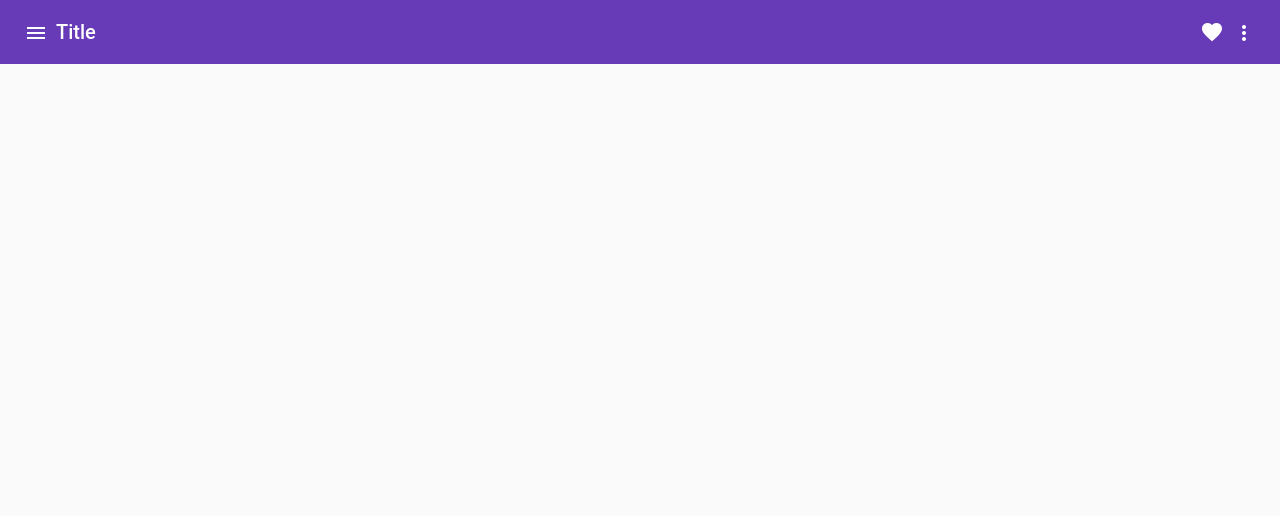
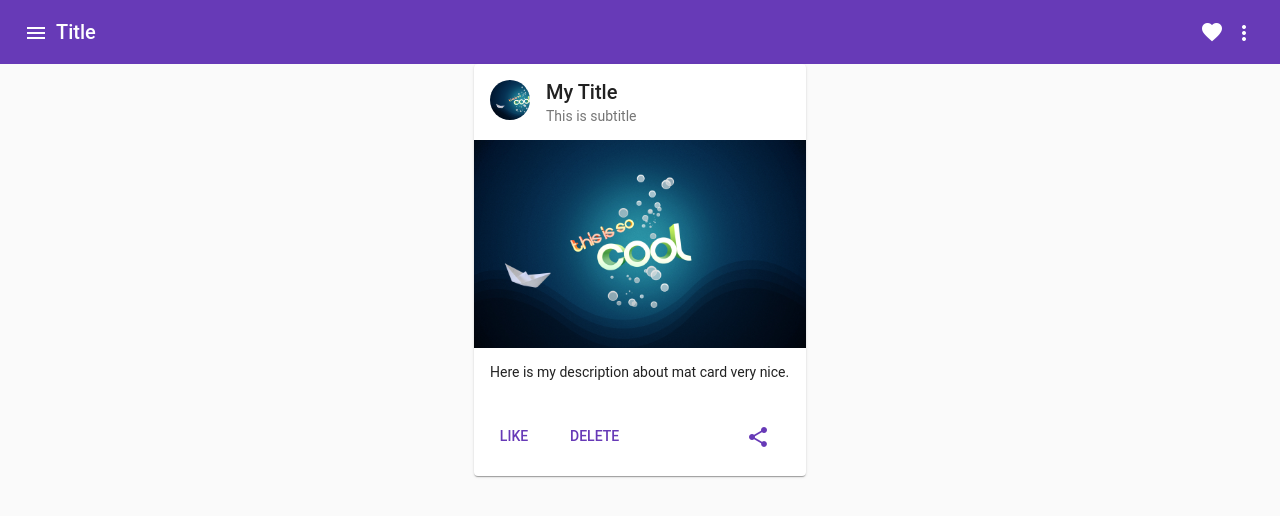
Before and after one commit to surekrishna/AngularMaterial, an Angular app: page /card-info in a window 1280 px wide. Before the commit this address led to /. Shown: the top 516 px of the page. Built offline with nearby package versions, Linux system fonts and the light colour scheme.

Commit message:
added material card and added image in assets/images folder

```diff
--- a/src/app/app.module.ts
+++ b/src/app/app.module.ts
@@ -12,6 +12,7 @@ import { MatMenuModule } from '@angular/material/menu';
 
 //Routing section
 import { AppRoutingModule } from './app-routing.module';
+import { CustomersModule } from './modules/customers/customers.module';
 
 @NgModule({
   declarations: [
@@ -20,6 +21,7 @@ import { AppRoutingModule } from './app-routing.module';
   imports: [
     BrowserModule,
     AppRoutingModule,
+    CustomersModule,
     //Material section
     BrowserAnimationsModule,
     MatButtonModule,
--- /dev/null
+++ b/src/app/modules/customers/customer-card/customer-card.component.css
@@ -0,0 +1,17 @@
+.mat-card {
+    max-width: 300px;
+    margin: auto;
+}
+
+.mat-card-avatar {
+    background-image: url('/assets/images/Cool-HD-Wallpaper.jpg');
+    background-size: cover;
+}
+
+.mat-card-actions {
+    display: flex;
+}
+
+.mat-card-actions .flex-spacer {
+    width: 100%;
+}
--- /dev/null
+++ b/src/app/modules/customers/customer-card/customer-card.component.html
@@ -0,0 +1,23 @@
+<mat-card>
+  <mat-card-header>
+    <div mat-card-avatar></div>
+    <mat-card-title>My Title</mat-card-title>
+    <mat-card-subtitle>This is subtitle</mat-card-subtitle>
+  </mat-card-header>
+  <img mat-card-image src="/assets/images/Cool-HD-Wallpaper.jpg">
+  <mat-card-content>
+    <p>Here is my description about mat card very nice.</p>
+  </mat-card-content>
+  <mat-card-actions>
+    <button mat-button color="primary">
+      <p>LIKE</p>
+    </button>
+    <button mat-button color="primary">
+      <p>DELETE</p>
+    </button>
+    <div class="flex-spacer"></div>
+    <button mat-button color="primary">
+      <mat-icon>share</mat-icon>
+    </button>
+  </mat-card-actions>
+</mat-card>
--- /dev/null
+++ b/src/app/modules/customers/customer-card/customer-card.component.ts
@@ -0,0 +1,15 @@
+import { Component, OnInit } from '@angular/core';
+
+@Component({
+  selector: 'app-customer-card',
+  templateUrl: './customer-card.component.html',
+  styleUrls: ['./customer-card.component.css']
+})
+export class CustomerCardComponent implements OnInit {
+
+  constructor() { }
+
+  ngOnInit() {
+  }
+
+}
--- a/src/app/modules/customers/customers-routing.module.ts
+++ b/src/app/modules/customers/customers-routing.module.ts
@@ -1,11 +1,16 @@
 import { NgModule } from '@angular/core';
 import { Routes, RouterModule } from '@angular/router';
 import { CustomerListComponent } from './customer-list/customer-list.component';
+import { CustomerCardComponent } from './customer-card/customer-card.component';
 
 const routes: Routes = [
   {
     path : '',
     component : CustomerListComponent
+  },
+  {
+    path : 'card-info',
+    component : CustomerCardComponent
   }
 ];
 
```
Also changed, not shown: src/app/modules/customers/customers.module.ts (+12 -2 lines), src/assets/images/Cool-HD-Wallpaper.jpg (added), 51 other files (tests, documents, lock files or other folders).
